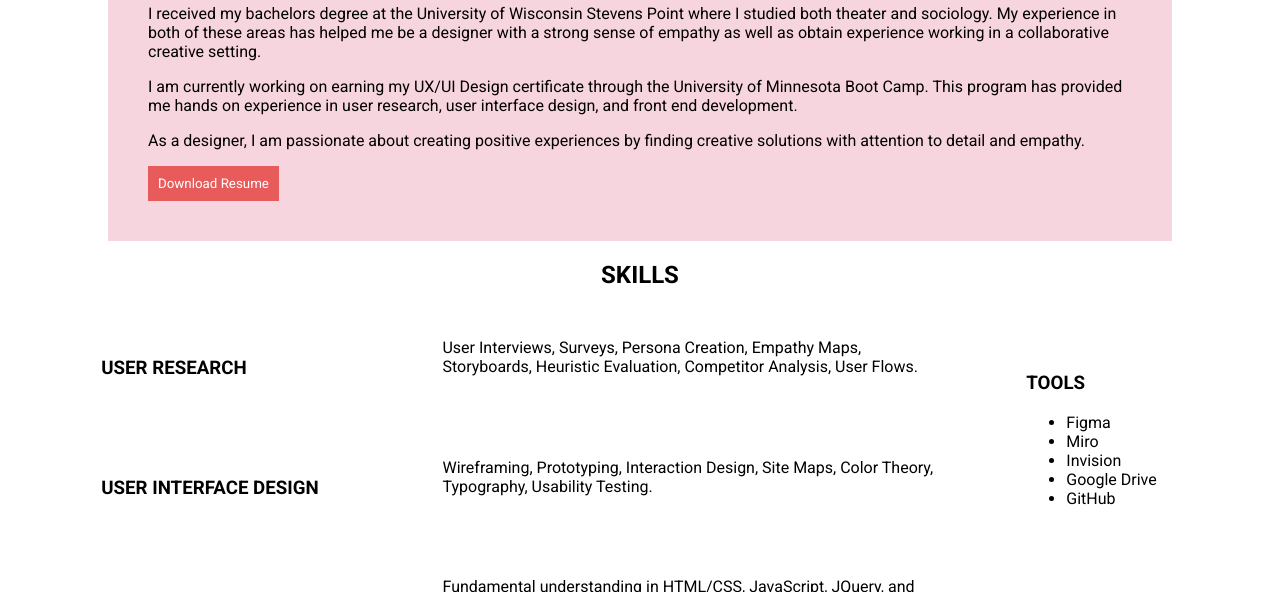
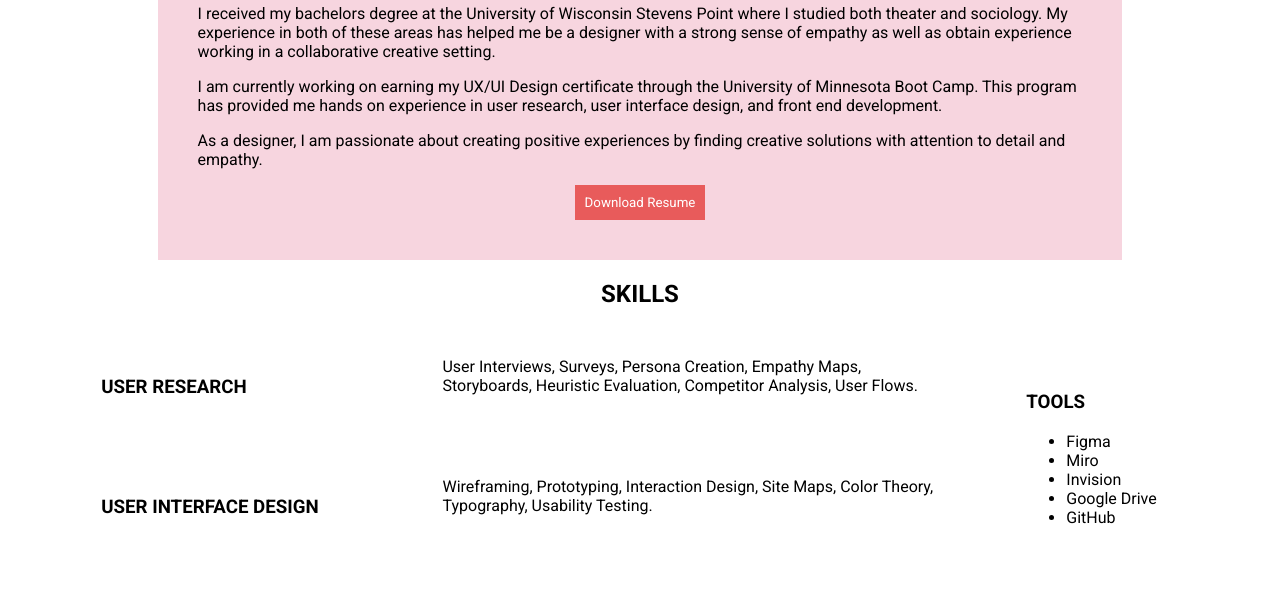
Before and after one commit to MalindaCarisch/UX_UI_HW_19, a plain HTML site: page index.html in a window 1280 px wide. Shown: the part 508-1100 px from the top of the page. Drawn offline with Linux system fonts and the light colour scheme.

Commit message:
Changes to About Me

```diff
--- a/css/index.css
+++ b/css/index.css
@@ -55,7 +55,13 @@ body {
 .aboutMe {
     background-color: rgba(219, 78, 118, 0.236);
     padding: 40px;
-    margin-inline: 100px;
+    width: 70%;
+    margin: 0 auto;
+}
+
+.aboutMecontent {
+    display: flex;
+    flex-direction: column;
     justify-content: center;
     align-items: center;
 }
--- a/index.html
+++ b/index.html
@@ -1,5 +1,6 @@
 <!DOCTYPE html>
 <html lang="en">
+
 <head>
     <meta charset="UTF-8">
     <meta http-equiv="X-UA-Compatible" content="IE=edge">
@@ -10,6 +11,7 @@
     <link rel="preconnect" href="https://fonts.gstatic.com" crossorigin>
     <link href="https://fonts.googleapis.com/css2?family=Roboto:wght@400;500;700&display=swap" rel="stylesheet">
 </head>
+
 <body>
     <header>
         <nav id="navigation">
@@ -29,17 +31,26 @@
     </section>
     <section>
         <div class="aboutMe">
+            <div class="aboutMecontent">
+                <div>
                     <h1 class="header">ABOUT ME</h1>
                     <p>
-            I received my bachelors degree at the University of Wisconsin Stevens Point where I studied both theater and sociology. My experience in both of these areas has helped me be a designer with a strong sense of empathy as well as obtain experience working in a collaborative creative setting.
+                        I received my bachelors degree at the University of Wisconsin Stevens Point where I studied both theater
+                        and sociology. My experience in both of these areas has helped me be a designer with a strong sense of
+                        empathy as well as obtain experience working in a collaborative creative setting.
                     </p>
                     <p>
-            I am currently working on earning my UX/UI Design certificate through the University of Minnesota Boot Camp. This program has provided me hands on experience in user research, user interface design, and front end development.
+                        I am currently working on earning my UX/UI Design certificate through the University of Minnesota Boot
+                        Camp. This program has provided me hands on experience in user research, user interface design, and
+                        front end development.
                     </p>
                     <p>
-            As a designer, I am passionate about creating positive experiences by finding creative solutions with attention to detail and empathy.
+                        As a designer, I am passionate about creating positive experiences by finding creative solutions with
+                        attention to detail and empathy.
                     </p>
-        <button class="btn">Download Resume</button>
+                </div>
+                <div><button class="btn">Download Resume</button></div>
+            </div>
         </div>
     </section>
     <section>
@@ -48,17 +59,20 @@
             <div id="researchHeader" class="gridArea">
                 <h3>USER RESEARCH</h3>
             </div>
-            <div id="research" class="gridArea">User Interviews, Surveys, Persona Creation, Empathy Maps, Storyboards, Heuristic Evaluation, Competitor Analysis, User Flows.
+            <div id="research" class="gridArea">User Interviews, Surveys, Persona Creation, Empathy Maps, Storyboards,
+                Heuristic Evaluation, Competitor Analysis, User Flows.
             </div>
             <div id="interfaceHeader" class="gridArea">
                 <h3>USER INTERFACE DESIGN</h3>
             </div>
-            <div id="interface" class="gridArea">Wireframing, Prototyping, Interaction Design, Site Maps, Color Theory, Typography, Usability Testing.
+            <div id="interface" class="gridArea">Wireframing, Prototyping, Interaction Design, Site Maps, Color Theory,
+                Typography, Usability Testing.
             </div>
             <div id="frontHeader" class="gridArea">
                 <h3> FRONT END DEVELOPMENT</h3>
             </div>
-            <div id="frontEnd" class="gridArea">Fundamental understanding in HTML/CSS, JavaScript, JQuery, and Bootstrap.
+            <div id="frontEnd" class="gridArea">Fundamental understanding in HTML/CSS, JavaScript, JQuery, and
+                Bootstrap.
             </div>
             <div id="tools" class="gridArea">
                 <div class="toolsbox">
@@ -122,4 +136,5 @@
     </footer>
 </body>
 <script src="js/index.js"></script>
+
 </html>
```
Lines whose indentation alone changed are shown as unchanged.
